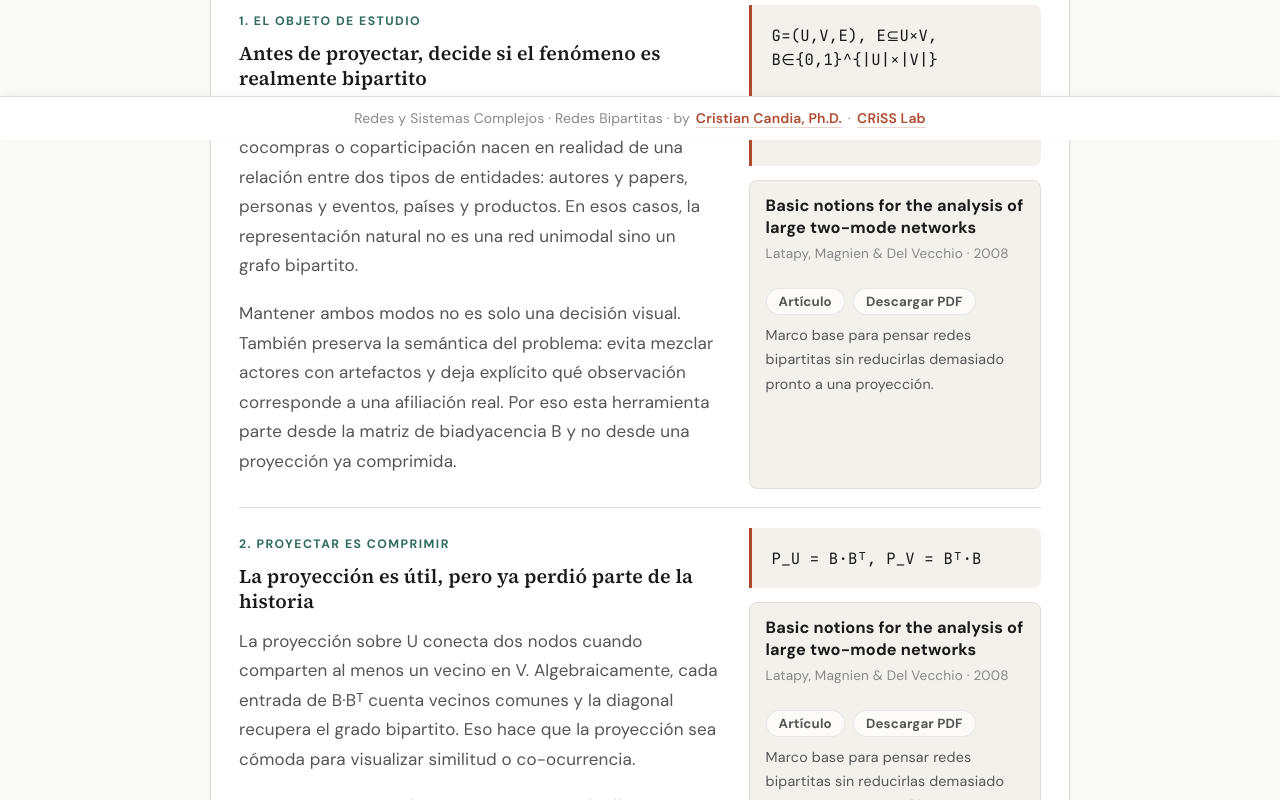
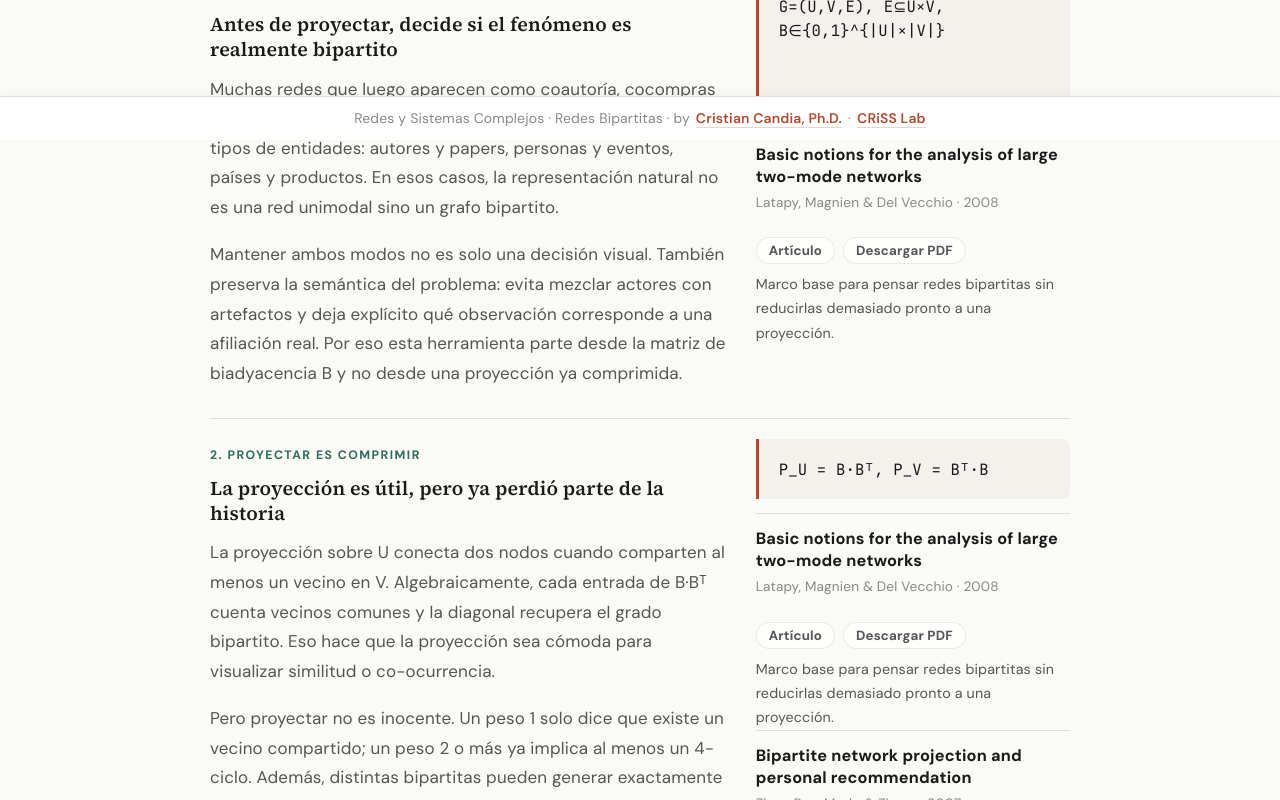
Before and after one commit to crcandia/redes_bipartitas, a React (Vite) app: page / in a window 1280 px wide. Shown: the part 660-1460 px from the top of the page. Built offline with nearby package versions, Linux system fonts and the light colour scheme.

Commit message:
otra vez

```diff
--- a/src/App.css
+++ b/src/App.css
@@ -95,12 +95,7 @@
 }
 
 .editorial-panel {
-  background: var(--bg-card);
-  border: 1px solid var(--border);
-  border-radius: var(--radius);
-  padding: 28px;
-  margin-bottom: 20px;
-  box-shadow: var(--shadow);
+  padding: 0 0 6px;
 }
 
 .editorial-stack {
@@ -212,14 +207,12 @@
 .concept-ref-list,
 .concept-reading-grid {
   display: grid;
-  gap: 10px;
+  gap: 0;
 }
 
 .concept-ref-card {
-  background: var(--bg-code);
-  border: 1px solid var(--border);
-  border-radius: var(--radius);
-  padding: 14px 16px;
+  border-top: 1px solid var(--border);
+  padding: 14px 0 0;
 }
 
 .concept-ref-top {
@@ -279,6 +272,8 @@
 }
 
 .concept-reading {
+  border-top: 1px solid var(--border);
+  padding-top: 18px;
   display: grid;
   gap: 14px;
 }
--- a/src/App.jsx
+++ b/src/App.jsx
@@ -419,7 +419,7 @@ function ProjMatrix({nodes,projEdges,colorLight,colorStroke}){
 function DegBar({nodes,degs,color,label}){
   const maxD=Math.max(...degs,1);
   return(
-    <div style={{background:`linear-gradient(180deg, ${PANEL_ALT} 0%, ${LIGHTGREY} 100%)`,border:`1px solid ${PANEL_BORDER}`,borderRadius:14,padding:"16px 16px 12px",boxShadow:PANEL_SHADOW}}>
+    <div style={{padding:"10px 0 12px",borderTop:`1px solid ${BORDER}`}}>
       <p style={{margin:"0 0 10px",fontSize:12,fontWeight:600,color:GREY}}>{label}</p>
       <div style={{display:"flex",gap:6,alignItems:"flex-end",height:72}}>
         {nodes.map((name,i)=>(
@@ -436,7 +436,7 @@ function DegBar({nodes,degs,color,label}){
 
 function Stat({label,value,sub,color}){
   return(
-    <div style={{background:`linear-gradient(180deg, ${PANEL_ALT} 0%, ${LIGHTGREY} 100%)`,border:`1px solid ${PANEL_BORDER}`,borderRadius:14,padding:"12px 12px 10px",textAlign:"center",boxShadow:PANEL_SHADOW}}>
+    <div style={{padding:"10px 0 8px",textAlign:"left",borderTop:`1px solid ${BORDER}`}}>
       <div style={{fontSize:10,color:"#94a3b8",marginBottom:4,letterSpacing:0.2}}>{sub}</div>
       <div style={{fontSize:20,fontWeight:700,fontFamily:"monospace",color:color||"#1e293b"}}>{value}</div>
       <div style={{fontSize:10,color:"#94a3b8",fontFamily:"monospace",marginTop:4}}>{label}</div>
@@ -448,7 +448,7 @@ function BackboneTable({U,edges,uEdges,otherCount}){
   const uDegs=U.map((_,i)=>edges.filter(([u])=>u===i).length);
   const baselineDen=Math.max(otherCount,1);
   return(
-    <div style={{overflowX:"auto",background:`linear-gradient(180deg, ${PANEL_ALT} 0%, ${PANEL} 100%)`,border:`1px solid ${PANEL_BORDER}`,borderRadius:14,padding:"8px 10px 10px",boxShadow:PANEL_SHADOW}}>
+    <div style={{overflowX:"auto"}}>
       <table style={{width:"100%",borderCollapse:"collapse",fontSize:12}}>
         <thead><tr>{["Arista (u₁ — u₂)","w obs","E[w] HM","ratio","Filtro"].map(h=>(
           <th key={h} style={{padding:"7px 10px",textAlign:"left",color:GREY,fontWeight:500,borderBottom:`1px solid ${BORDER}`,fontSize:11}}>{h}</th>
@@ -711,12 +711,12 @@ export default function App(){
                 <span style={{fontWeight:700}}>3.</span> Clic en arista existente para eliminar.
               </div>
               <div style={{display:"grid",gridTemplateColumns:"repeat(auto-fit,minmax(280px,1fr))",gap:24,alignItems:"start"}}>
-                <div style={{minWidth:0,background:`linear-gradient(180deg, ${PANEL_ALT} 0%, ${PANEL} 100%)`,border:`1px solid ${PANEL_BORDER}`,borderRadius:18,padding:"16px 18px 14px",boxShadow:PANEL_SHADOW}}>
+                <div style={{minWidth:0,padding:"0 0 6px"}}>
                   <p style={{margin:"0 0 10px",fontSize:12,fontWeight:700,color:GREY}}>Edición del grafo bipartito</p>
                   <BipartiteGraph U={data.U} V={data.V} edges={edges} uLabel={data.uLabel} vLabel={data.vLabel}
                     selectedU={selU} setSelectedU={setSelU} onToggleEdge={toggleEdge}/>
                 </div>
-                <div style={{minWidth:200,background:`linear-gradient(180deg, ${PANEL_ALT} 0%, ${PANEL} 100%)`,border:`1px solid ${PANEL_BORDER}`,borderRadius:18,padding:"16px 18px 14px",boxShadow:PANEL_SHADOW}}>
+                <div style={{minWidth:200,padding:"0 0 6px"}}>
                   <p style={{margin:"0 0 8px",fontSize:12,fontWeight:600,color:GREY}}>Biadjacencia B</p>
                   <BiadjMatrix U={data.U} V={data.V} edges={edges}/>
                   <div style={{marginTop:14,display:"grid",gap:5}}>
@@ -755,12 +755,12 @@ export default function App(){
               <div style={{display:"grid",gridTemplateColumns:"repeat(auto-fit,minmax(280px,1fr))",gap:20}}>
                 {[{label:`P_U — ${data.uLabel}`,nodes:data.U,pe:uEdges,c:AU,cl:AUL,cs:AUS},
                   {label:`P_V — ${data.vLabel}`,nodes:data.V,pe:vEdges,c:AV,cl:AVL,cs:AVS}].map(({label,nodes,pe,c,cl,cs})=>(
-                  <div key={label} style={{background:`linear-gradient(180deg, ${PANEL_ALT} 0%, ${PANEL} 100%)`,border:`1px solid ${PANEL_BORDER}`,borderRadius:18,padding:14,boxShadow:PANEL_SHADOW}}>
+                  <div key={label} style={{padding:"0 0 6px"}}>
                     <div style={{padding:"8px 12px",marginBottom:10,background:cl,borderRadius:8,borderLeft:`3.5px solid ${cs}`}}>
                       <p style={{margin:0,fontSize:13,fontWeight:700,color:cs}}>{label}</p>
                       <p style={{margin:"3px 0 0",fontSize:11,color:cs}}>{pe.length} aristas · {nodes.length} nodos</p>
                     </div>
-                    <div style={{background:LIGHTGREY,border:`1px solid ${PANEL_BORDER}`,borderRadius:12,padding:10}}>
+                    <div style={{background:LIGHTGREY,borderRadius:12,padding:10}}>
                       <ProjectionGraph nodes={nodes} projEdges={pe} color={c} colorLight={cl} colorStroke={cs} height={220}/>
                     </div>
                   </div>
@@ -769,7 +769,7 @@ export default function App(){
               <div style={{display:"grid",gridTemplateColumns:"repeat(auto-fit,minmax(280px,1fr))",gap:20,marginTop:20}}>
                 {[{label:"Matriz P_U (B·Bᵀ)",nodes:data.U,pe:uEdges,cl:AUL,cs:AUS},
                   {label:"Matriz P_V (Bᵀ·B)",nodes:data.V,pe:vEdges,cl:AVL,cs:AVS}].map(({label,nodes,pe,cl,cs})=>(
-                  <div key={label} style={{background:`linear-gradient(180deg, ${PANEL_ALT} 0%, ${PANEL} 100%)`,border:`1px solid ${PANEL_BORDER}`,borderRadius:18,padding:"14px 14px 12px",boxShadow:PANEL_SHADOW}}>
+                  <div key={label} style={{padding:"0 0 6px"}}>
                     <p style={{margin:"0 0 8px",fontSize:12,fontWeight:600,color:GREY}}>{label}</p>
                     <ProjMatrix nodes={nodes} projEdges={pe} colorLight={cl} colorStroke={cs}/>
                   </div>
```
